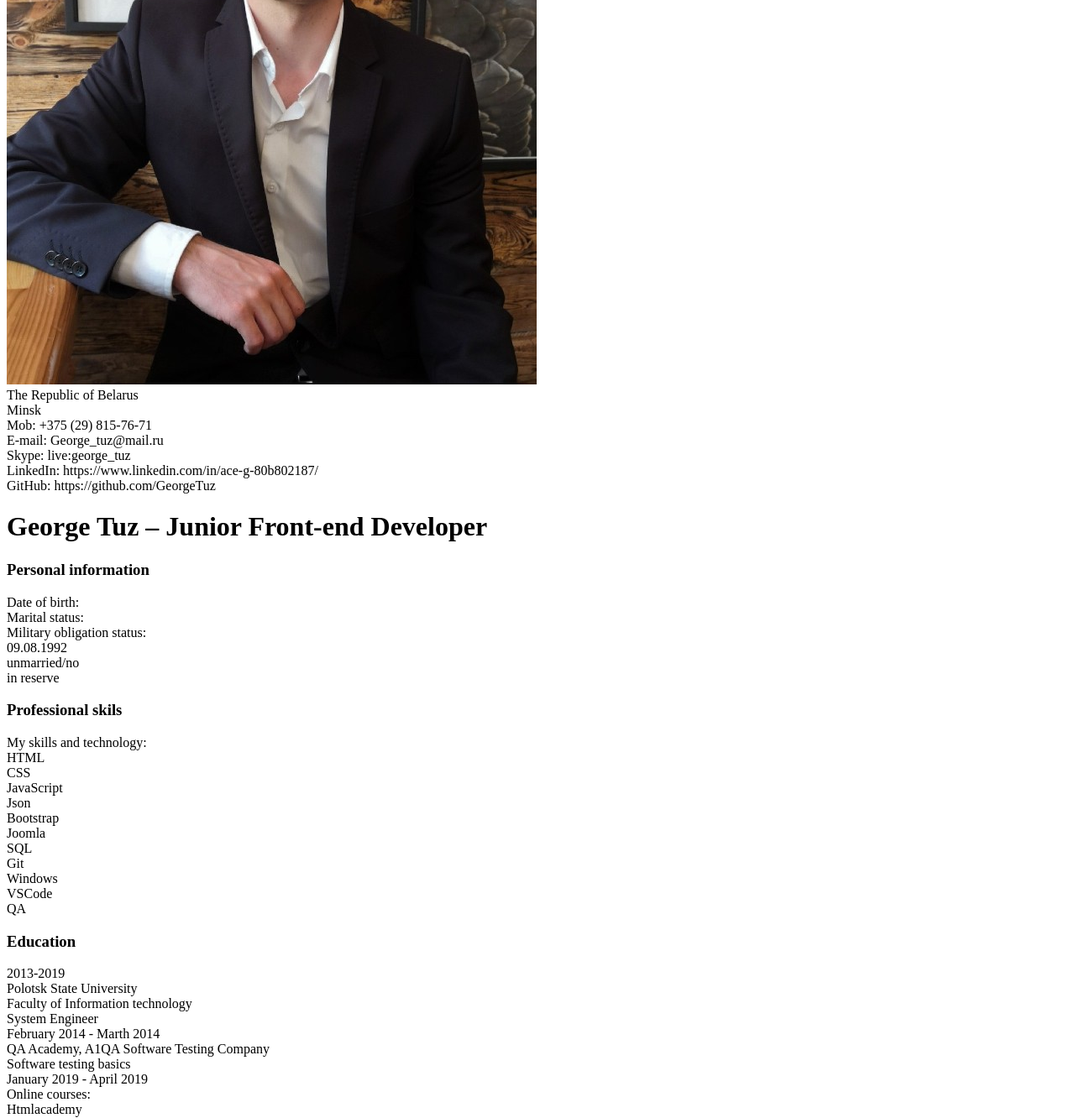
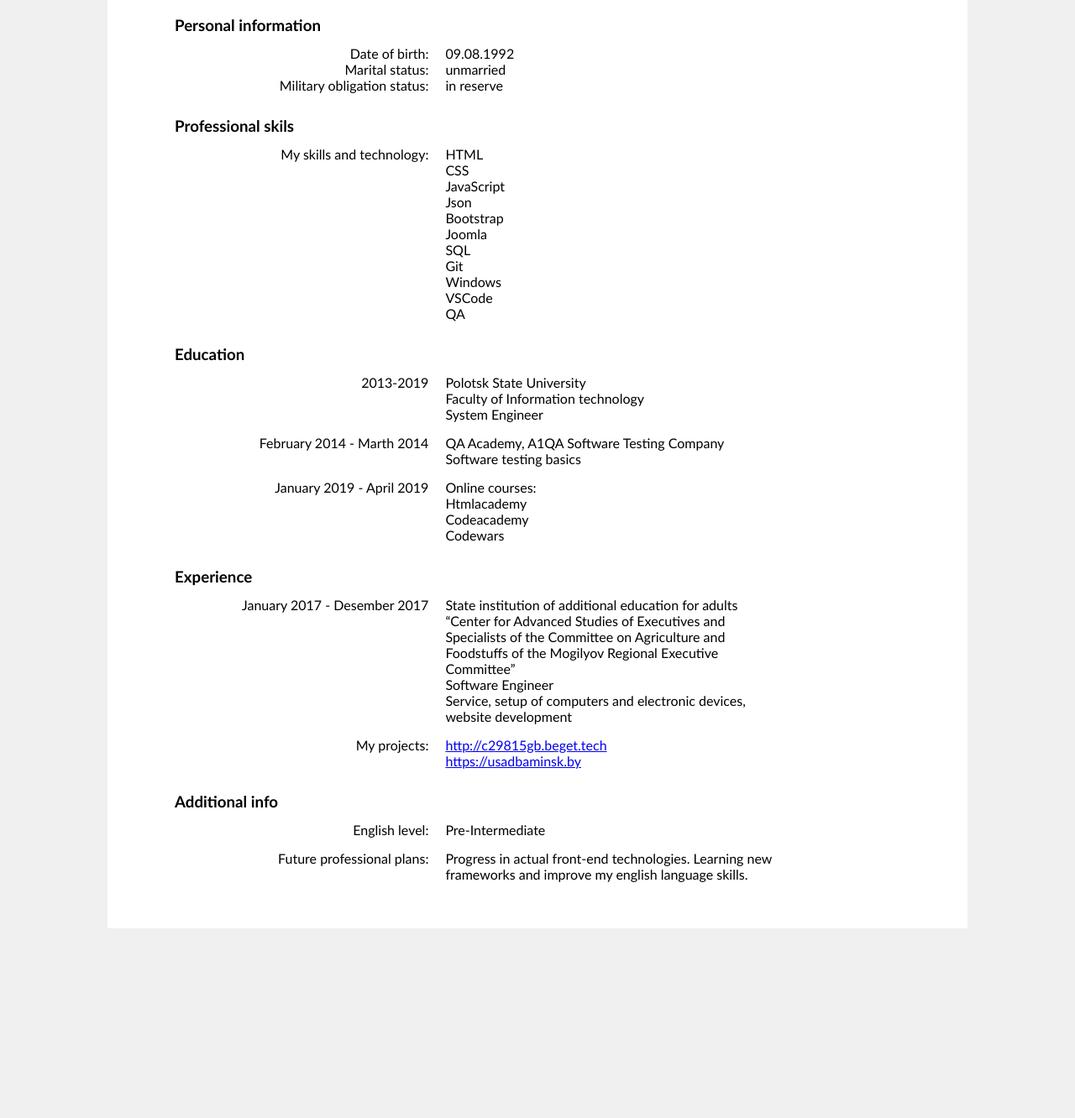
Before and after one commit to GeorgeTuz/rsschool-cv, a plain HTML site: page index.html in a window 1280 px wide. Shown: the part 307-1639 px from the top of the page at 84% size. After the commit the page ends 1421 px from the top, so only its background shows below. Drawn offline with Linux system fonts and the light colour scheme.

Commit message:
faet: add styles

```diff
--- a/index.html
+++ b/index.html
@@ -4,22 +4,23 @@
     <meta charset="UTF-8">
     <meta name="viewport" content="width=device-width, initial-scale=1.0">
     <meta http-equiv="X-UA-Compatible" content="ie=edge">
-    <title>Resume</title>
+    <title>CV Junior Front-end Developer</title>
     <link rel="stylesheet" href="style.css">
 </head>
 <body>
+    <div class="container">
         <header>
-        <div class="foto">
-            <img src="foto.jpg" alt="My foto">
+            <div class="fotoblock">
+                <img class="foto" src="foto.jpg" alt="My foto">
             </div>
             <div class="info">
                 The Republic of Belarus<br>
                 Minsk<br>
                 Mob: +375 (29) 815-76-71<br>
-            E-mail: George_tuz@mail.ru<br>
+                E-mail: george_tuz@mail.ru<br>
                 Skype: live:george_tuz<br>
-            LinkedIn: https://www.linkedin.com/in/ace-g-80b802187/<br>
-            GitHub: https://github.com/GeorgeTuz
+                LinkedIn: <a href="https://www.linkedin.com/in/ace-g-80b802187/">https://www.linkedin.com/in/ace-g-80b802187/</a> <br>
+                GitHub: <a href="https://github.com/GeorgeTuz">https://github.com/GeorgeTuz</a>
             </div>
             <h1>George Tuz – Junior Front-end Developer</h1>
         </header>
@@ -32,7 +33,7 @@
                 </div>
                 <div class="explanation">
                     09.08.1992<br>
-                unmarried/no<br>
+                    unmarried<br>
                     in reserve
                 </div>
 
@@ -90,26 +91,27 @@
                     Service, setup of computers and electronic devices, website development
                 </div>
                 <div class="definition">
-                My projects
+                    My projects:
                 </div>
                 <div class="explanation">
-                http://c29815gb.beget.tech<br>
-                https://usadbaminsk.by
+                    <a href="http://c29815gb.beget.tech">http://c29815gb.beget.tech</a><br>
+                    <a href="https://usadbaminsk.by">https://usadbaminsk.by</a>
                 </div>
 
             <h3>Additional info</h3>
                 <div class="definition">
-                English level
+                    English level:
                 </div>
                 <div class="explanation">
                     Pre-Intermediate
                 </div>
                 <div class="definition">
-                Future professional plans
+                    Future professional plans:
                 </div>
                 <div class="explanation">
                     Progress in actual front-end technologies. Learning new frameworks and improve my english language skills.
                 </div>
         </main>
+    </div>
 </body>
 </html>
--- a/style.css
+++ b/style.css
@@ -0,0 +1,41 @@
+body {
+    font-family: 'Trebuchet MS', 'Lucida Sans Unicode', 'Lucida Grande', 'Lucida Sans', Arial, sans-serif;
+    background-color: rgb(240, 240, 240);
+}
+.container {
+    max-width: 1024px;
+    margin: 0 auto;
+    background-color: rgb(255, 255, 255);
+}
+header{
+    padding: 40px 80px 0 80px;
+    display: flex;
+    flex-wrap: wrap;
+    justify-content: space-between;
+}
+.foto {
+    height: 180px;
+}
+.info {
+    text-align: right;
+    padding-top: 10px;
+}
+main {
+    padding: 0 80px 40px 80px;
+    display: flex;
+    align-items: flex-start;
+    flex-wrap: wrap;
+}
+h3 {
+    width: 100%;
+    margin: 0.7em 0;
+}
+.definition {
+    text-align: right;
+    width: 35%;
+}
+.explanation {
+    padding-left: 20px;
+    padding-bottom: 15px;
+    width: 45%;
+}
```
Lines whose indentation alone changed are shown as unchanged.
